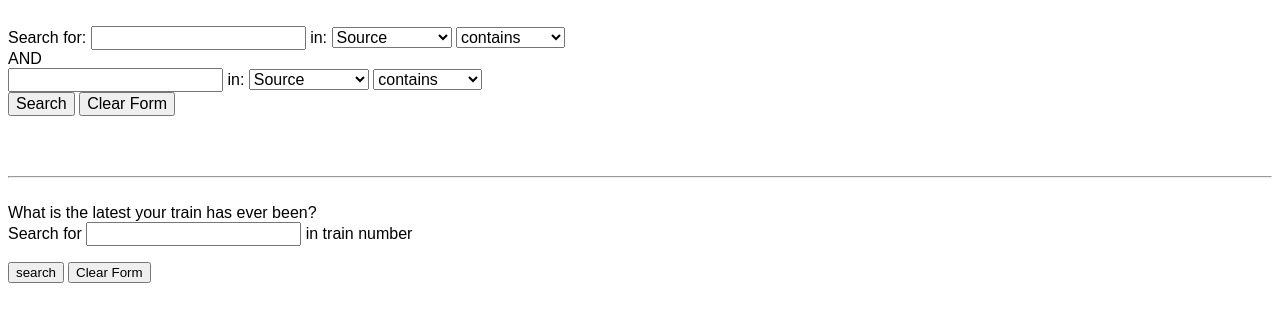
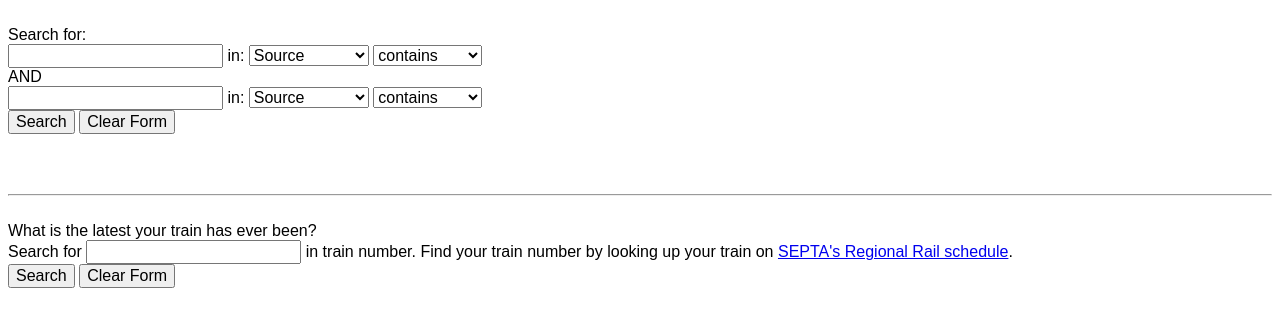
Before and after one commit to maneesha/septa_rr, a Python web app: template templates/search_form.html in a window 1280 px wide. Shown: the top 327 px of the page. Run offline with Jinja, Linux system fonts and the light colour scheme; the template is opened without the code that fills it, so the values that code supplies are empty; some libraries are stand-ins or nearby versions.

Commit message:
clean up views & html templates

```diff
--- a/septa_pg/views.py
+++ b/septa_pg/views.py
@@ -43,6 +43,7 @@ def search(request):
         zz = request.GET['zz']
         trainno_filter = Trains.objects.filter(trainno__exact=zz)
         latest_train = trainno_filter.aggregate(Max('late'))
-        return render(request, 'late_results.html', {'latest_train':latest_train, 'trainno':zz})
+        lt = latest_train['late__max']
+        return render(request, 'late_results.html', {'latest_train':latest_train, 'lt':lt, 'trainno':zz})
     else:
         return HttpResponse("Please submit a search term") #suggestion: bring this to top so it doesn't get lost
--- a/templates/search_form.html
+++ b/templates/search_form.html
@@ -17,6 +17,7 @@
 
 <div class = "ui-widget">
 <label for="stations">Search for: </label>
+<br>
     <input type = "text" name ="q" class="stations">
 
     in:
@@ -78,11 +79,13 @@ What is the latest your train has ever been?
 
 Search for
 <input type = "text" name = "zz">
-in train number
+in train number.  Find your train number by looking up your train on <a href = "http://www.septa.org/schedules/rail/index.html">SEPTA's Regional Rail schedule</a>.
+
+<br>
+
+<input type = "submit" value = "Search">
+<input type = 'reset' value = 'Clear Form'>
  </div>
-<input type = "submit" value = "search">
-    <input type = 'reset' value = 'Clear Form'>
-
 </form>
 </body>
 </html>
```
Also changed, not shown: templates/late_results.html (+2 -5 lines).
